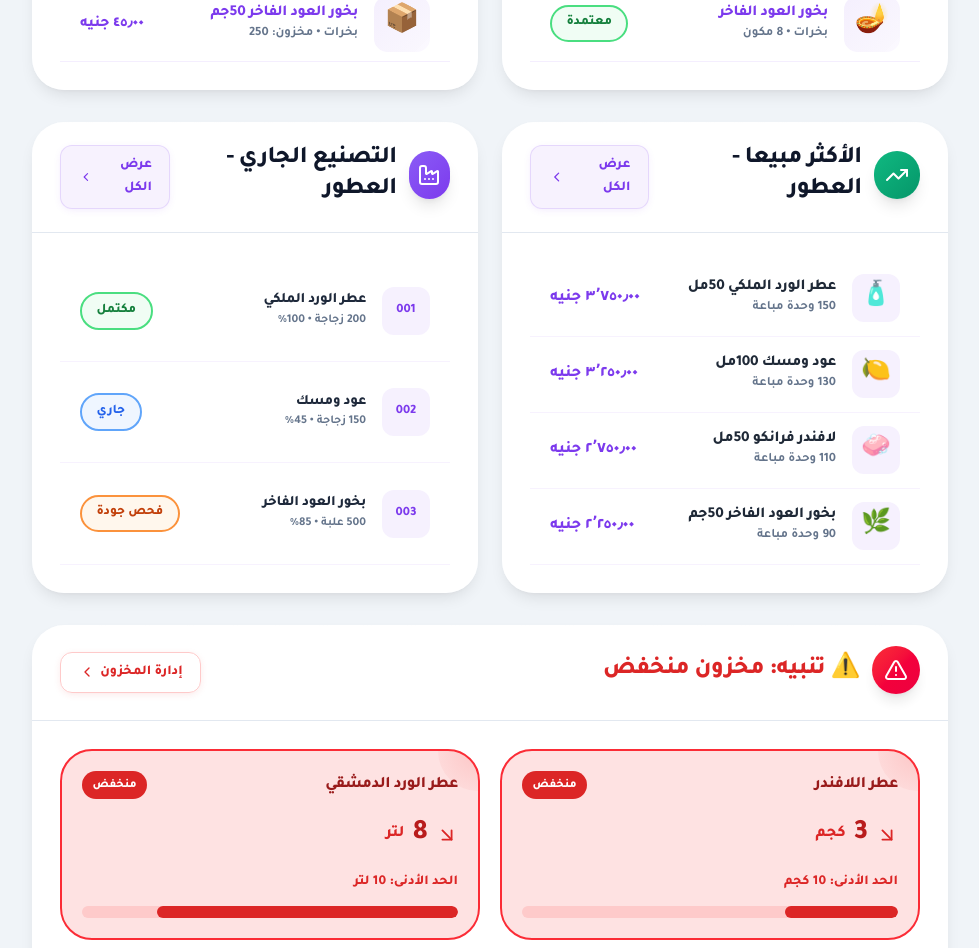
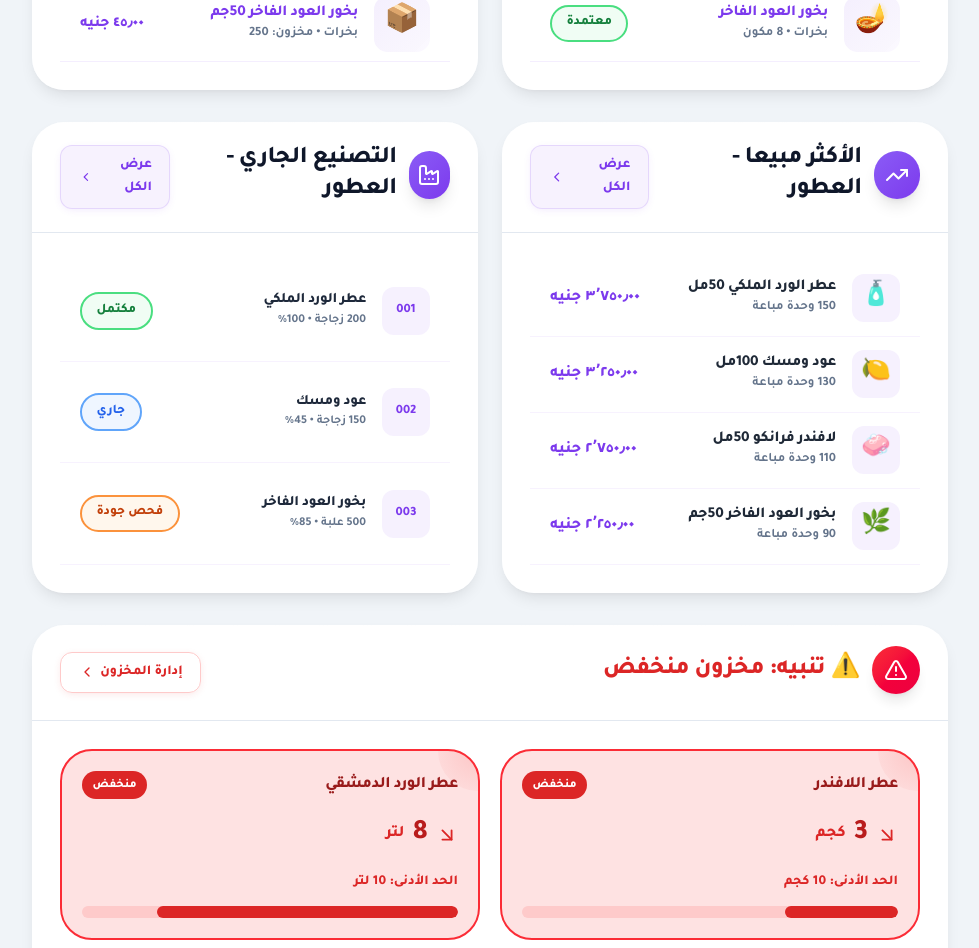
Before and after one commit to fantazia1110-design/BRAVO-new-sestym-, a Next.js app: page /perfumes in a window 1280 px wide. Shown: the part 1438-2386 px from the top of the page, without its empty margins (0-979 px from the left). Built offline with nearby package versions, Linux system fonts and the light colour scheme.

Commit message:
style: tie all sections to their own color - detergents blue #2563eb, cosmetics pink #db2777, perfumes purple #7c3aed - same hover effects for all (translate, scale, shine, glow) tied to section color
Co-authored-by: arena-agent <297053741+arena-agent@users.noreply.github.com>

```diff
--- a/src/components/ui/SectionPage.tsx
+++ b/src/components/ui/SectionPage.tsx
@@ -201,7 +201,7 @@ export default function SectionPage({ section, rawMaterials, formulas, products,
             <div className="card list-card animate-slide-up" style={{ animationDelay: '0.85s', border: `2px solid ${c}30`, borderTop: `4px solid ${c}` }}>
               <div className="card-header flex items-center justify-between" style={{ background: `linear-gradient(to bottom, ${c}08, rgba(248,250,252,0.9))` }}>
                 <h2 style={{ fontWeight: 900, fontSize: '1.5rem', display: 'flex', alignItems: 'center', gap: '0.75rem', color: c }}>
-                  <span className="w-12 h-12 rounded-xl flex items-center justify-center text-white shadow-lg" style={{ background: `linear-gradient(135deg, #10b981, #059669)` }}>
+                  <span className="w-12 h-12 rounded-xl flex items-center justify-center text-white shadow-lg" style={{ background: `linear-gradient(135deg, ${cl}, ${c})` }}>
                     <TrendingUp size={24} />
                   </span>
                   الأكثر مبيعا - {section.name}
```
